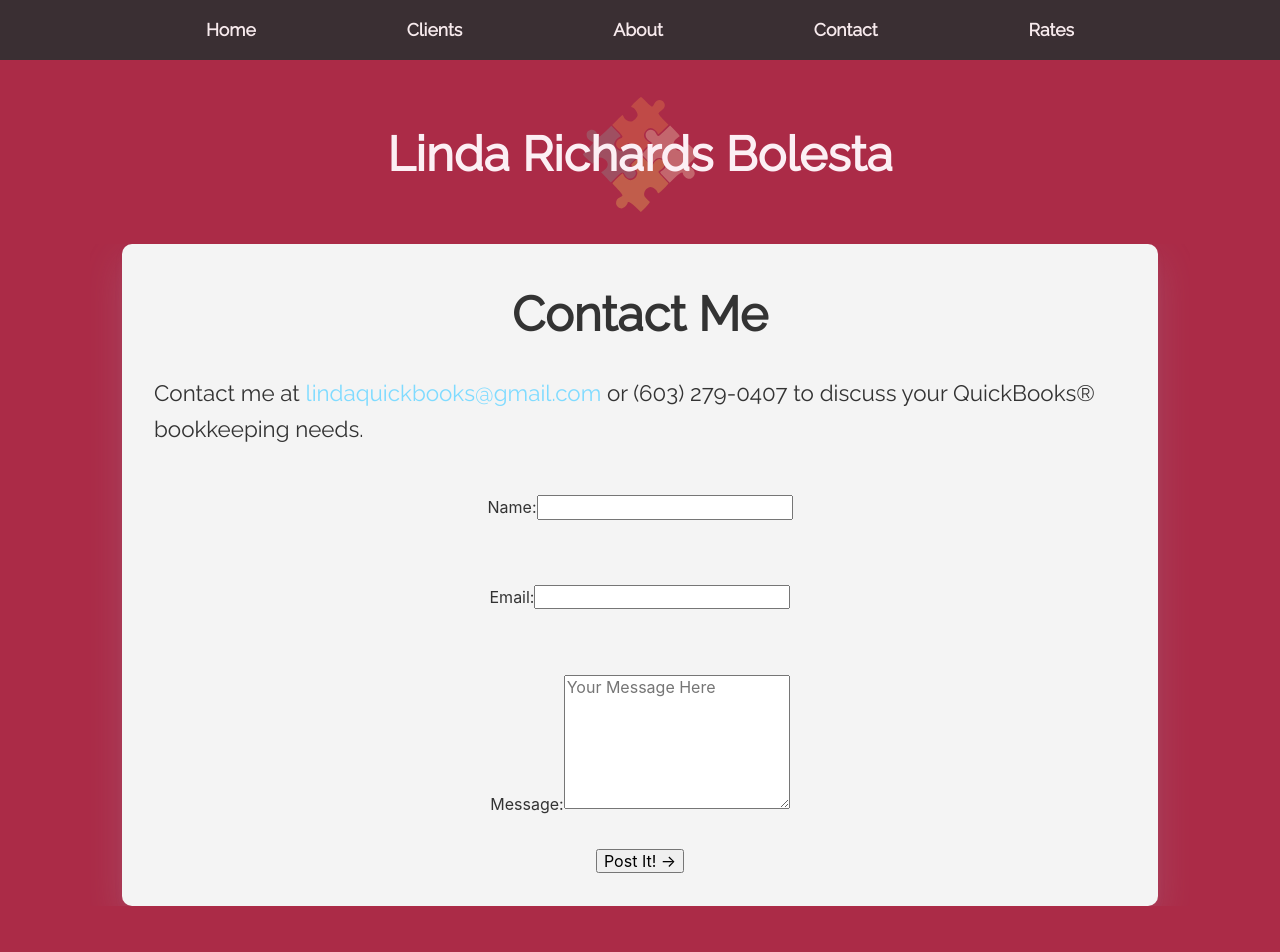
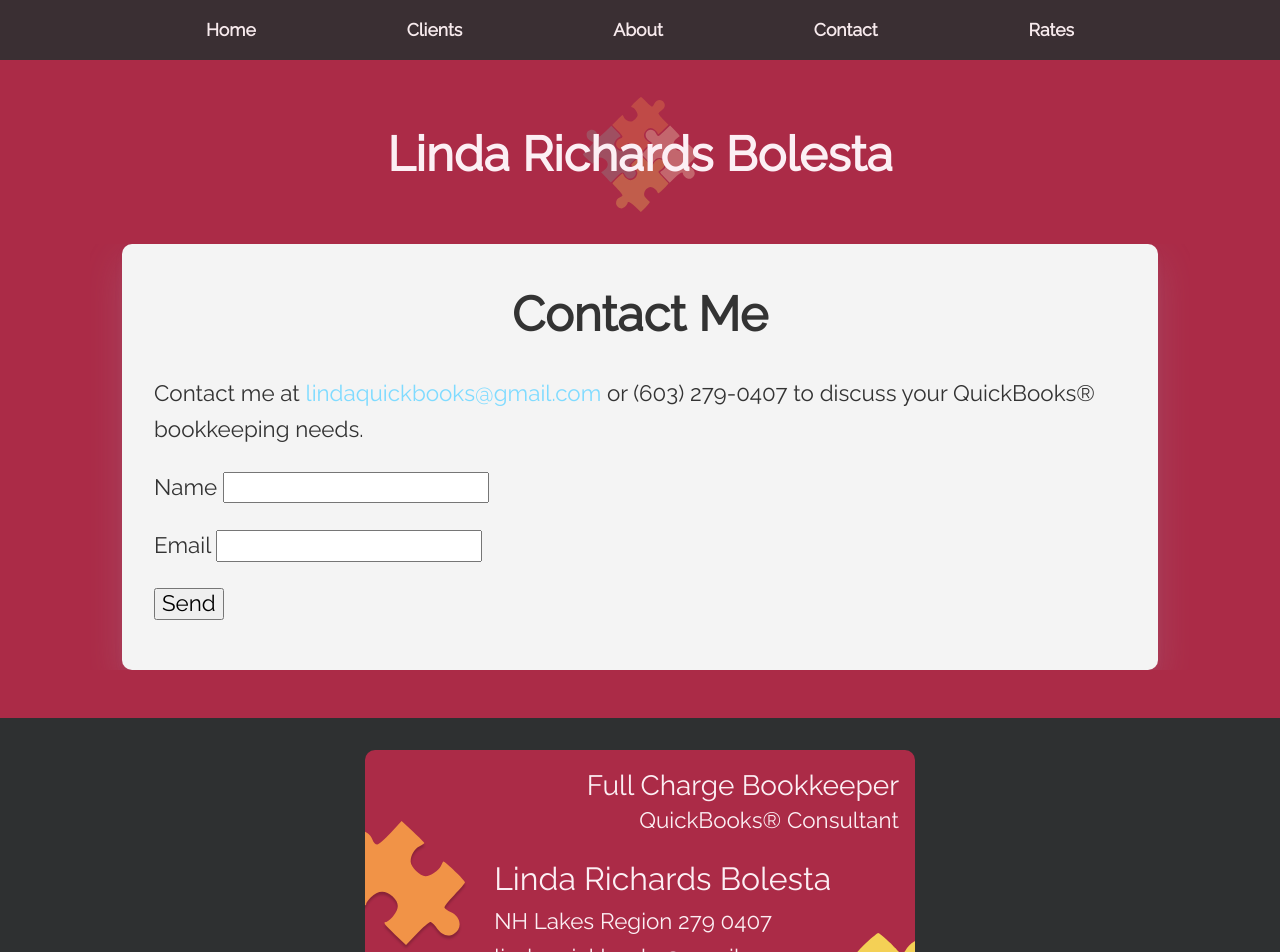
Before and after one commit to dbolesta/quickbooks-consult-react, a React (Create React App) app: page /contact in a window 1280 px wide. Shown: the top 952 px of the page. Built offline with nearby package versions, Linux system fonts and the light colour scheme; a web font is replaced by a local one.

Commit message:
deployed with netlify cli, added different form for testing

```diff
--- a/src/Pages/Contact/Contact.js
+++ b/src/Pages/Contact/Contact.js
@@ -48,48 +48,20 @@
           needs.
         </p>
 
-        <form role="form" method="post" data-netlify="true">
-          <div class="form-group">
-            <label for="name"> Name:</label>
-            <input
-              type="text"
-              class="form-control"
-              id="name"
-              name="name"
-              required
-              maxlength="50"
-            />
-          </div>
-          <div class="form-group">
-            <label for="email"> Email:</label>
-            <input
-              type="email"
-              class="form-control"
-              id="email"
-              name="email"
-              required
-              maxlength="50"
-            />
-          </div>
-          <div class="form-group">
-            <label for="name"> Message:</label>
-            <textarea
-              class="form-control"
-              type="textarea"
-              name="message"
-              id="message"
-              placeholder="Your Message Here"
-              maxlength="6000"
-              rows="7"
-            ></textarea>
-          </div>
-          <button
-            type="submit"
-            class="btn btn-lg btn-success pull-right"
-            id="btnContactUs"
-          >
-            Post It! &rarr;
-          </button>
+        <form name="contact" netlify>
+          <p>
+            <label>
+              Name <input type="text" name="name" />
+            </label>
+          </p>
+          <p>
+            <label>
+              Email <input type="email" name="email" />
+            </label>
+          </p>
+          <p>
+            <button type="submit">Send</button>
+          </p>
         </form>
       </Content>
     </ContentContainer>
```
